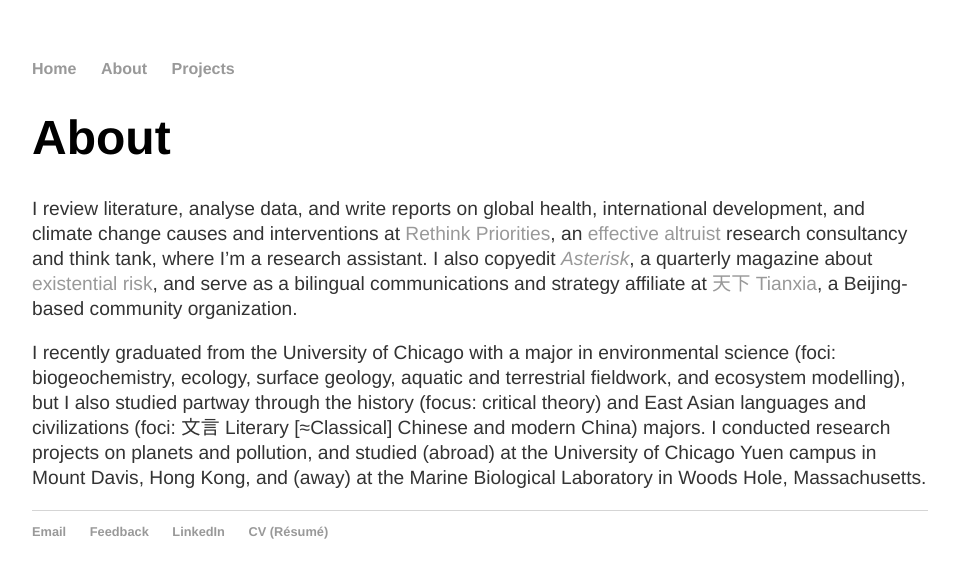
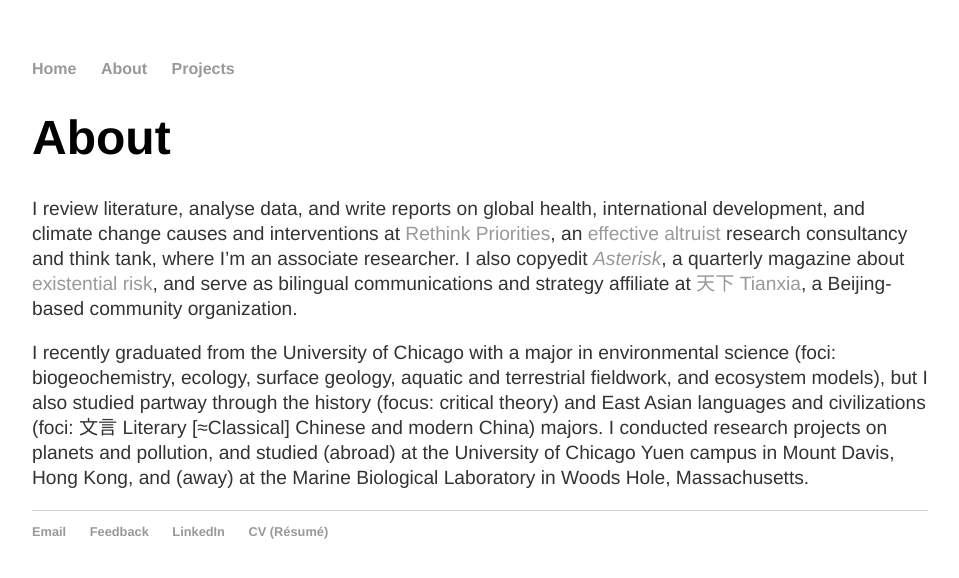
Before and after one commit to y-james-hu/y-james-hu.github.io, a Jekyll site: the page built from about/index.html, in a window 1280 px wide. Shown: the top 578 px of the page, without its empty margins (160-1119 px from the left). Built offline with Jekyll 4.4.1, drawn with Linux system fonts in a browser that asks for light colours.

Commit message:
Update index.html

```diff
--- a/about/index.html
+++ b/about/index.html
@@ -3,6 +3,6 @@ layout: default
 title: About
 ---
   <h1>{{ page.title }}</h1>
-    <p>I review literature, analyse data, and write reports on global health, international development, and climate change causes and interventions at <a href = "https://rethinkpriorities.org/">Rethink Priorities</a>, an <a href = "https://effectivealtruism.org">effective altruist</a> research consultancy and think tank, where I’m a research assistant. I also copyedit <a href = "http://asteriskmag.com/"><em>Asterisk</em></a>, a quarterly magazine about <a href = "https://theprecipice.com/">existential risk</a>, and serve as a bilingual communications and strategy affiliate at <a href = "https://tian-xia.com/">天下 Tianxia</a>, a Beijing-based community organization.</p>
-    <p>I recently graduated from the University of Chicago with a major in environmental science (foci: biogeochemistry, ecology, surface geology, aquatic and terrestrial fieldwork, and ecosystem modelling), but I also studied partway through the history (focus: critical theory) and East Asian languages and civilizations (foci: 文言 Literary [≈Classical] Chinese and modern China) majors. I conducted research projects on planets and pollution, and studied (abroad) at the University of Chicago Yuen campus in Mount Davis, Hong Kong, and (away) at the Marine Biological Laboratory in Woods Hole, Massachusetts.</p>
+    <p>I review literature, analyse data, and write reports on global health, international development, and climate change causes and interventions at <a href = "https://rethinkpriorities.org/">Rethink Priorities</a>, an <a href = "https://effectivealtruism.org">effective altruist</a> research consultancy and think tank, where I’m an associate researcher. I also copyedit <a href = "http://asteriskmag.com/"><em>Asterisk</em></a>, a quarterly magazine about <a href = "https://theprecipice.com/">existential risk</a>, and serve as bilingual communications and strategy affiliate at <a href = "https://tian-xia.com/">天下 Tianxia</a>, a Beijing-based community organization.</p>
+    <p>I recently graduated from the University of Chicago with a major in environmental science (foci: biogeochemistry, ecology, surface geology, aquatic and terrestrial fieldwork, and ecosystem models), but I also studied partway through the history (focus: critical theory) and East Asian languages and civilizations (foci: 文言 Literary [≈Classical] Chinese and modern China) majors. I conducted research projects on planets and pollution, and studied (abroad) at the University of Chicago Yuen campus in Mount Davis, Hong Kong, and (away) at the Marine Biological Laboratory in Woods Hole, Massachusetts.</p>
     <p></p>
```
